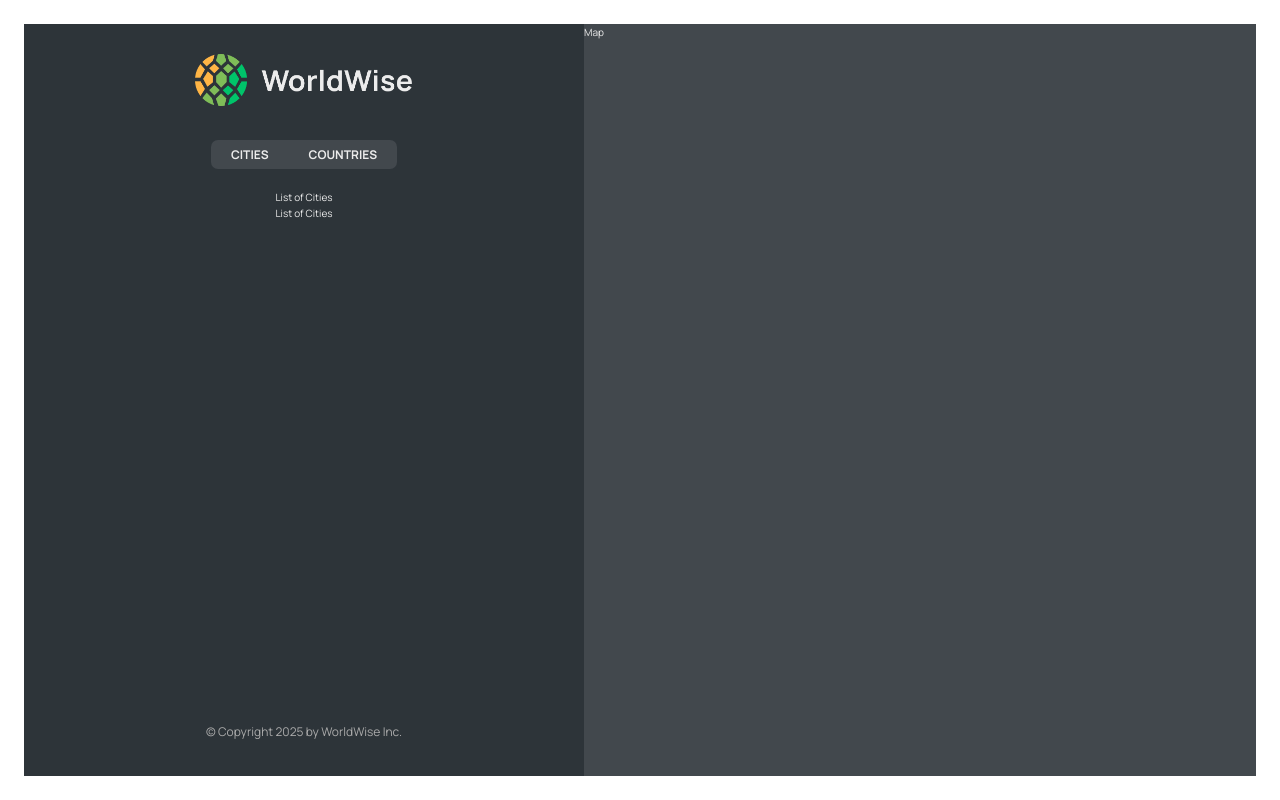
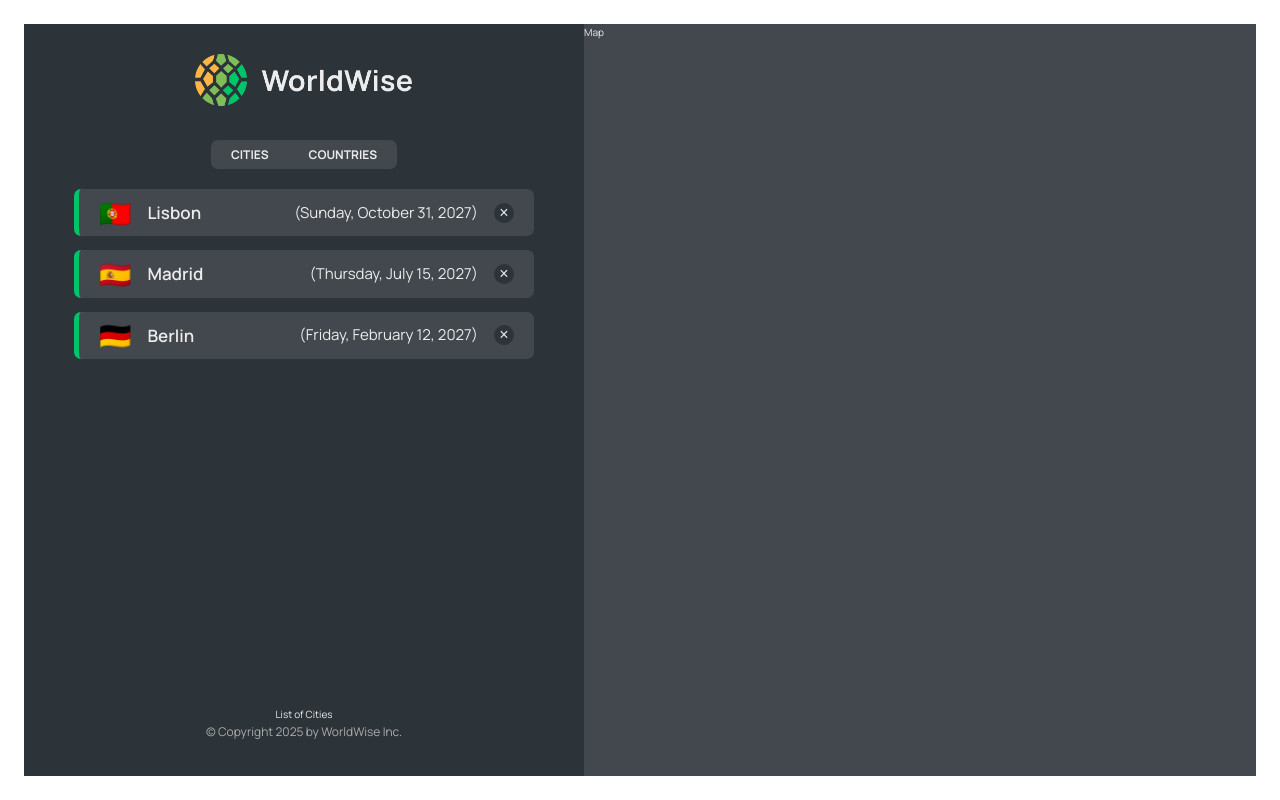
Before and after one commit to iamkiren/WorldWise, a React (Vite) app: page /app in a window 1280 px wide. Built offline with nearby package versions, Linux system fonts and the light colour scheme; data requests are answered from the project's data file.

Commit message:
Implemented cities list-213

```diff
--- a/package.json
+++ b/package.json
@@ -7,9 +7,11 @@
     "dev": "vite",
     "build": "vite build",
     "lint": "eslint .",
-    "preview": "vite preview"
+    "preview": "vite preview",
+    "server": "json-server --watch data/cities.json --port 9000 --delay 500"
   },
   "dependencies": {
+    "json-server": "^1.0.0-beta.3",
     "react": "^18.3.1",
     "react-dom": "^18.3.1",
     "react-router-dom": "^7.1.2"
--- a/src/App.jsx
+++ b/src/App.jsx
@@ -1,3 +1,4 @@
+import { useState, useEffect } from "react";
 import { Route, Routes } from "react-router-dom";
 import Homepage from "./pages/Homepage";
 import PageNotFound from "./pages/PageNotFound";
@@ -5,8 +6,30 @@
 import Product from "./pages/Product";
 import AppLayout from "./pages/AppLayout";
 import Login from "./pages/Login";
+import CityList from "./components/CityList";
+
+const BASE_URL = "http://localhost:9000";
 
 function App() {
+  const [cities, setCities] = useState([]);
+  const [isLoading, setisLoading] = useState(false);
+
+  useEffect(function () {
+    async function fetchCities() {
+      try {
+        setisLoading(true);
+        const res = await fetch(`${BASE_URL}/cities`);
+        const data = await res.json();
+        setCities(data);
+      } catch {
+        alert("There was an error loading the cities");
+      } finally {
+        setisLoading(false);
+      }
+    }
+    fetchCities();
+  }, []);
+
   return (
     <>
       <Routes>
@@ -15,8 +38,14 @@
         <Route path="pricing" element={<Pricing />} />
         <Route path="/login" element={<Login />} />
         <Route path="app" element={<AppLayout />}>
-          <Route index element={<p>List of Cities</p>} />
-          <Route path="cities" element={<p>List of Cities</p>} />
+          <Route
+            index
+            element={<CityList cities={cities} isLoading={isLoading} />}
+          />
+          <Route
+            path="cities"
+            element={<CityList cities={cities} isLoading={isLoading} />}
+          />
           <Route path="countries" element={<p>Countries</p>} />
           <Route path="form" element={<p>Form</p>} />
         </Route>
--- /dev/null
+++ b/src/components/CityItem.jsx
@@ -0,0 +1,24 @@
+import styles from "./CityItem.module.css";
+
+const formatDate = (date) =>
+  new Intl.DateTimeFormat("en", {
+    day: "numeric",
+    month: "long",
+    year: "numeric",
+    weekday: "long",
+  }).format(new Date(date));
+
+const CityItem = ({ city }) => {
+  const { cityName, emoji, date } = city;
+
+  return (
+    <li className={styles.cityItem}>
+      <span className={styles.emoji}>{emoji}</span>
+      <h3 className={styles.name}>{cityName}</h3>
+      <time className={styles.date}>({formatDate(date)})</time>
+      <button className={styles.deleteBtn}>&times;</button>
+    </li>
+  );
+};
+
+export default CityItem;
--- /dev/null
+++ b/src/components/CityList.jsx
@@ -0,0 +1,24 @@
+import Spinner from "./Spinner";
+import CityItem from "./CityItem";
+import Message from "./Message";
+
+import styles from "./CityList.module.css";
+
+const CityList = ({ cities, isLoading }) => {
+  if (isLoading) return <Spinner />;
+
+  if (!cities.length)
+    return (
+      <Message message="Add your first city by clicking on a city on the map" />
+    );
+
+  return (
+    <ul className={styles.cityList}>
+      {cities.map((city) => (
+        <CityItem key={city.id} city={city} />
+      ))}
+    </ul>
+  );
+};
+
+export default CityList;
```
Also changed, not shown: 1 other file (tests, documents, lock files or other folders).
